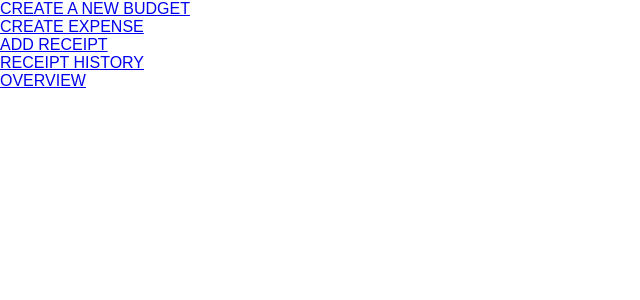
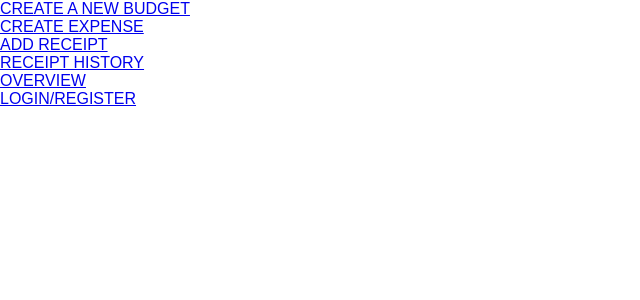
Before and after one commit to girOly/sav-r, a React (Create React App) app in the folder client/: page / in a window 1280 px wide. Shown: the top 300 px of the page, without its empty margins (0-640 px from the left). Built offline with nearby package versions, Linux system fonts and the light colour scheme.

Commit message:
login route added to menu

```diff
--- a/client/src/components/Login-register.js
+++ b/client/src/components/Login-register.js
@@ -1,5 +1,7 @@
 import React from "react";
 import { BrowserRouter as Router, Route, Link } from "react-router-dom";
+import Login from "./Login";
+import Register from "./Register";
 
 export default function LoginRegister(props) {
   return (
--- /dev/null
+++ b/client/src/components/Login.js
@@ -0,0 +1,11 @@
+import React from "react";
+import { BrowserRouter as Router, Route, Link } from "react-router-dom";
+
+export default function CreateExpense(props) {
+  return (
+    <div>
+      <Link to="/">MENU</Link>
+      <h1>CREATE EXPENSE</h1>
+    </div>
+  );
+}
--- a/client/src/components/menu.js
+++ b/client/src/components/menu.js
@@ -22,6 +22,9 @@ export default function Menu(props) {
         <section className="menu-button">
           <Link to="/overview/">OVERVIEW</Link>
         </section>
+        <section className="menu-button">
+          <Link to="/login/">LOGIN/REGISTER</Link>
+        </section>
       </main>
     </React.Fragment>
   );
```
Also changed, not shown: client/src/components/Register.js (added).
